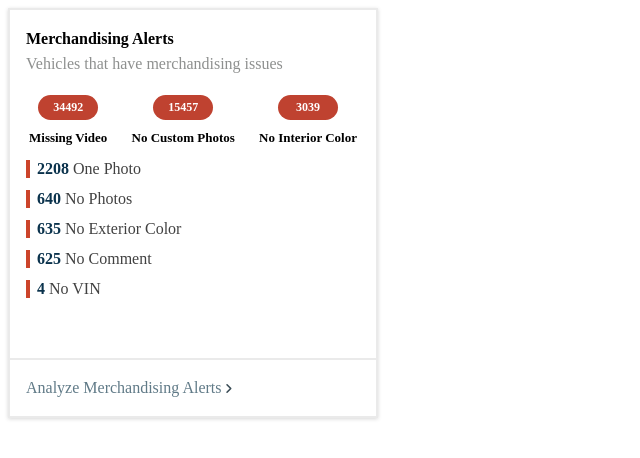
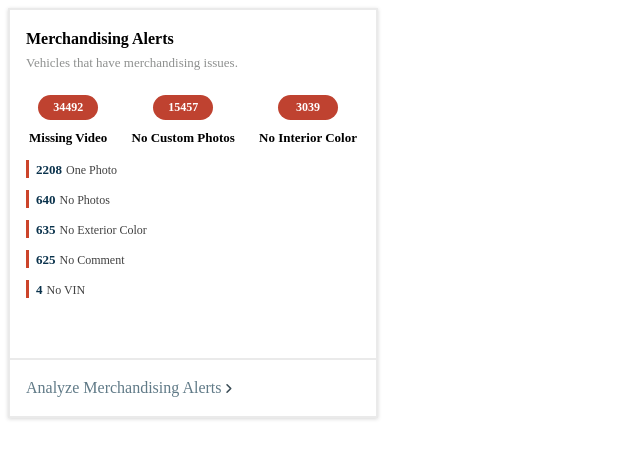
Before and after one commit to maidat0088/Frontend_Training_120122_2, a plain HTML site: page index.html in a window 1280 px wide. Shown: the whole page, without its empty margins (0-640 px from the left). Drawn offline with Linux system fonts and the light colour scheme.

Commit message:
Update File

```diff
--- a/index.html
+++ b/index.html
@@ -22,7 +22,7 @@
     <div class="box__content">
       <div class="box__content__summary">
         <div class="box__content__summary__title">
-          Vehicles that have merchandising issues
+          Vehicles that have merchandising issues.
         </div>
 
         <div class="box__content__summary__info">
--- a/index.scss
+++ b/index.scss
@@ -26,6 +26,7 @@ $box-padding: 16px;
         &__summary__title {
             height: 25px;
             color: #8e908f;
+            font-size: 13px;
         }
 
         &__summary__info {
@@ -59,17 +60,19 @@ $box-padding: 16px;
         }
 
         &__details__item {
-            border-left: 4px solid #cc442a;
+            border-left: 3px solid #cc442a;
             margin-bottom: 12px;
             padding: 0 7px;
 
             span:nth-child(1) {
                 color: #0a324c;
+                font-size: 13px;
                 font-weight: 900;
             }
 
             span:nth-child(2) {
                 color: #414141;
+                font-size: 12px;
             }
         }
     }
```
Also changed, not shown: index.css.
